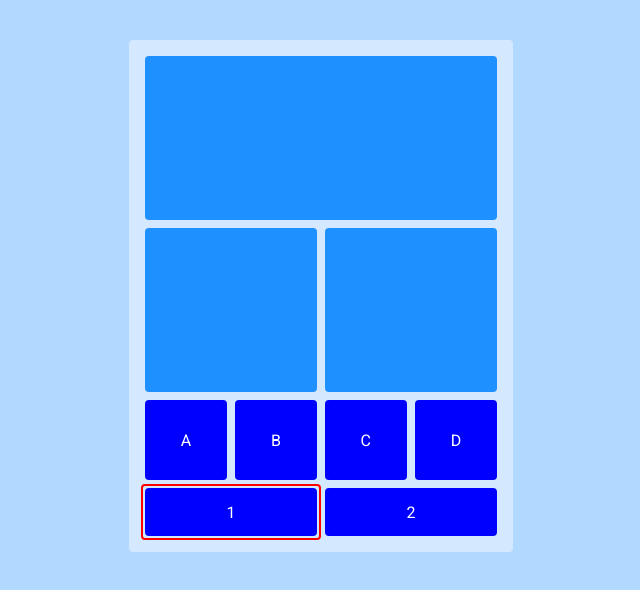
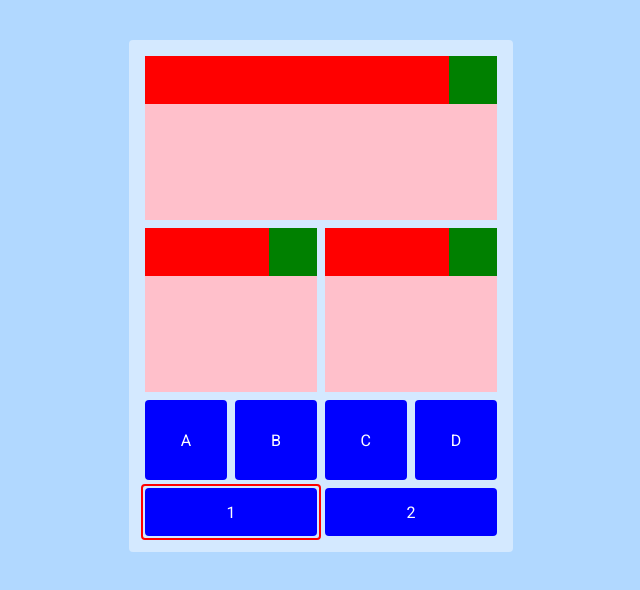
Before and after one commit to silvinodemedeiros/silvino-experiments, an Angular app: page / in a window 1280 px wide. Shown: the top 590 px of the page, without its empty margins (319-959 px from the left). Built offline with nearby package versions, Linux system fonts and the light colour scheme.

Commit message:
implements grid cell regions

```diff
--- a/src/app/components/drag-and-drop/components/grid-cell/grid-cell.component.css
+++ b/src/app/components/drag-and-drop/components/grid-cell/grid-cell.component.css
@@ -19,4 +19,15 @@
 
 .grid-cell-header {
   grid-area: header;
+  background: red;
 }
+
+.grid-cell-options {
+  grid-area: header-options;
+  background: green;
+}
+
+.grid-cell-content {
+  grid-area: content;
+  background: pink;
+}
--- a/src/app/components/drag-and-drop/components/grid-cell/grid-cell.component.html
+++ b/src/app/components/drag-and-drop/components/grid-cell/grid-cell.component.html
@@ -9,4 +9,6 @@
       widget?.title
     }}
   </div>
+  <div class="grid-cell-options"></div>
+  <div class="grid-cell-content"></div>
 </div>
```
